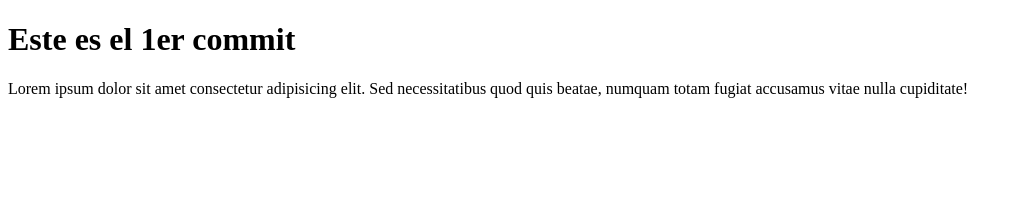
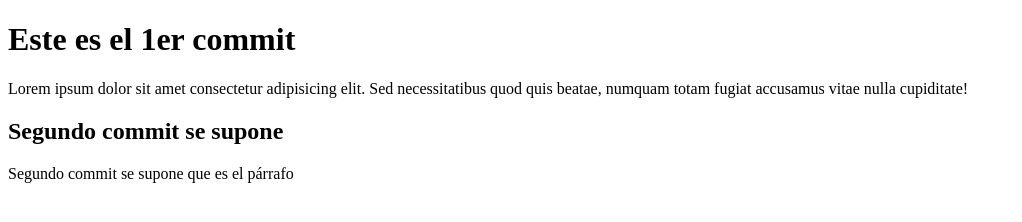
Before and after one commit to fredyavalos2023ok/jsgitpracticauno, a plain HTML site: page index.html in a window 1280 px wide. Shown: the whole page, without its empty margins (0-1022 px from the left). Drawn offline with Linux system fonts and the light colour scheme.

Commit message:
segundo commit segundo

```diff
--- a/index.html
+++ b/index.html
@@ -12,6 +12,7 @@
     <script src="./mainn.js">
 
     </script>
-
+    <h2>Segundo commit se supone</h2>
+    <p>Segundo commit se supone que es el párrafo</p>
 </body>
 </html>
```
